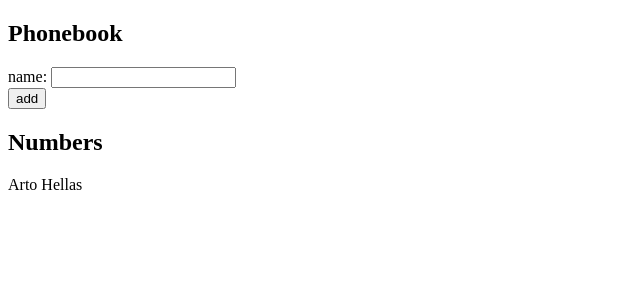
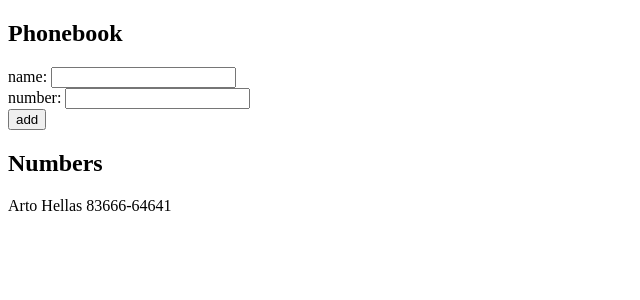
Before and after one commit to Pramod-Kumar-G/full-stack-open, a React (Vite) app in the folder part2/phonebook/: page / in a window 1280 px wide. Shown: the top 300 px of the page, without its empty margins (0-640 px from the left). Built offline with nearby package versions, Linux system fonts and the light colour scheme.

Commit message:
implement solution for exercise 2.8

```diff
--- a/part2/phonebook/src/App.jsx
+++ b/part2/phonebook/src/App.jsx
@@ -2,9 +2,10 @@ import { useState } from 'react'
 
 const App = () => {
     const [persons, setPersons] = useState([
-        { name: 'Arto Hellas' }
+        { name: 'Arto Hellas', phone: '83666-64641' }
     ])
     const [newName, setNewName] = useState('')
+    const [newPhone, setNewPhone] = useState('')
 
     const handleSubmit = (event) => {
         event.preventDefault();
@@ -13,24 +14,28 @@ const App = () => {
             alert(`${newName} is already added to phonebook`)
             return;
         }
-        setPersons(persons.concat({ name: newName }))
+        if (newName.length === 0 || newPhone.length === 0) {
+            alert("Empty name or phone provided. Please fill all the details.")
+            return;
+        }
+        setPersons(persons.concat({ name: newName, phone: newPhone }))
         setNewName("")
+        setNewPhone("")
     }
 
     return (
         <div>
             <h2>Phonebook</h2>
             <form onSubmit={handleSubmit}>
-                <div>
-                    name: <input value={newName} onChange={(event) => setNewName(event.target.value)} />
-                </div>
+                <div>name: <input value={newName} onChange={(event) => setNewName(event.target.value)} /></div>
+                <div>number: <input value={newPhone} onChange={(event) => setNewPhone(event.target.value)} /></div>
                 <div>
                     <button type="submit">add</button>
                 </div>
             </form>
             <h2>Numbers</h2>
             <div>
-                {persons.map((person) => <div key={person.name}>{person.name}</div>)}
+                {persons.map((person) => <div key={person.name}>{person.name} {person.phone}</div>)}
             </div>
         </div>
     )
```
